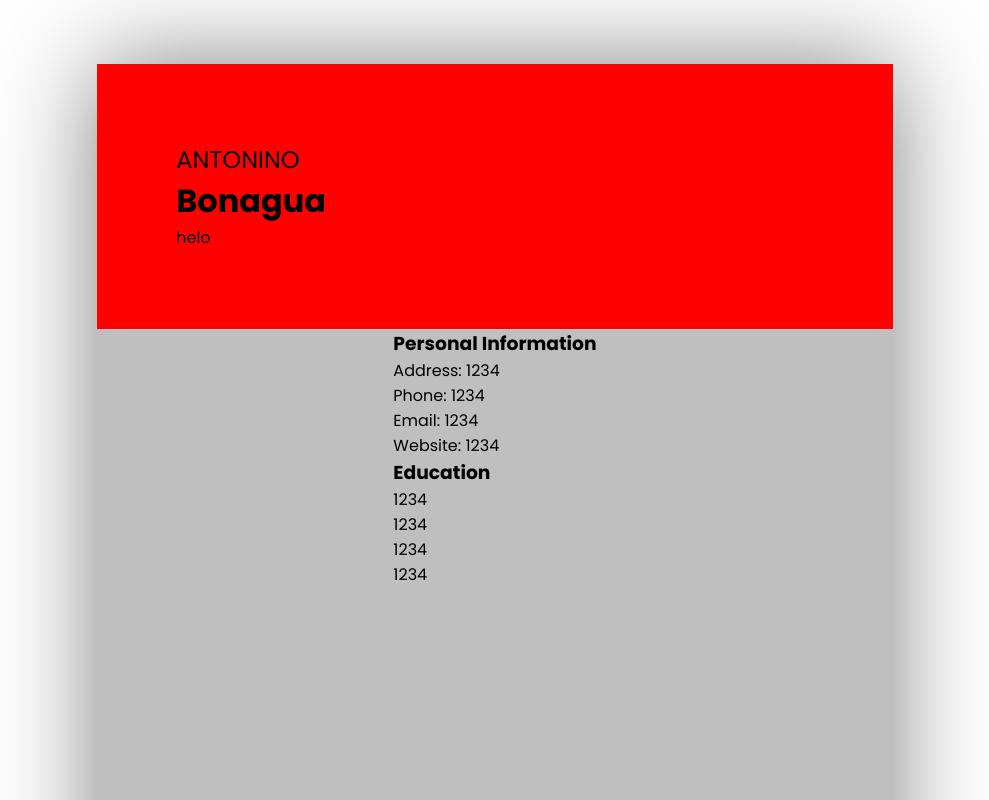
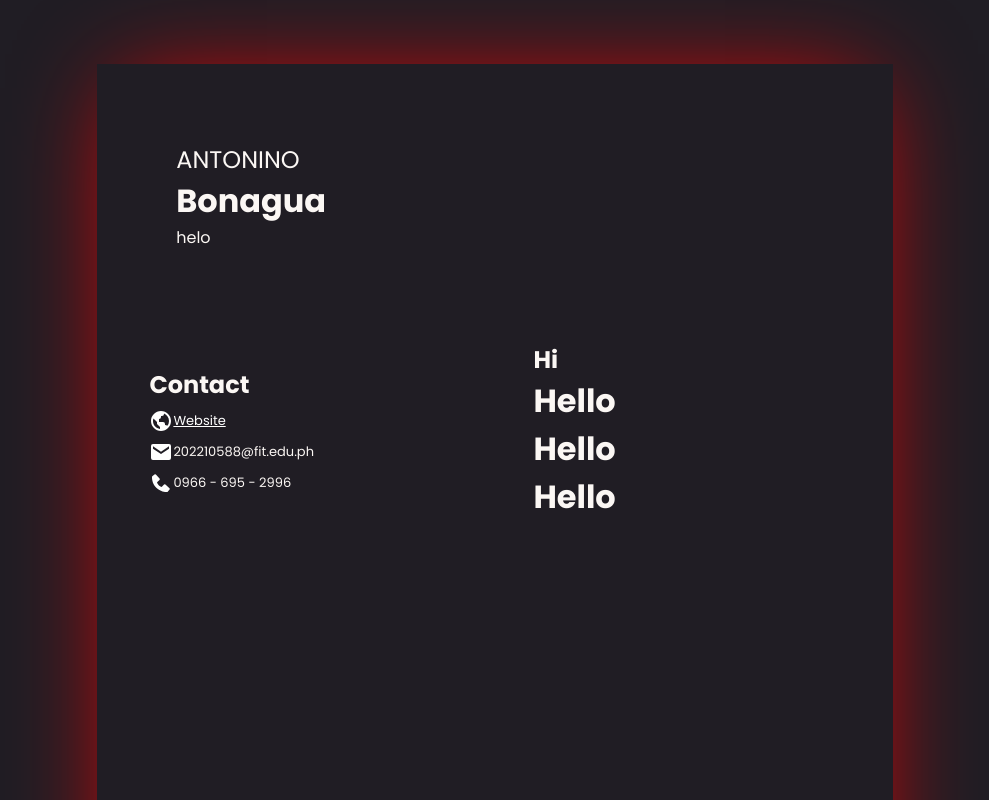
Before and after one commit to oninsss/Final_TSA1, a plain HTML site: page index.html in a window 1280 px wide. Shown: the top 800 px of the page, without its empty margins (145-1134 px from the left). Drawn offline with Linux system fonts and the light colour scheme.

Commit message:
first commit

```diff
--- a/Style/style.css
+++ b/Style/style.css
@@ -2,6 +2,7 @@
 
 *{
     font-family: 'Poppins', sans-serif;
+    color: #FBF7F4;
     padding: 0%;
     margin: 0%;
 }
@@ -9,7 +10,7 @@
 body{
     margin: 0;
     padding: 0;
-    background: #fff;
+    background: #201D24;
 }
 
 .container{
@@ -17,8 +18,8 @@ body{
     width: 100%;
     height: 11in;
     margin: 5% auto 5% auto;
-    background-color: rgb(191, 191, 191);
-    box-shadow: 0 0 1in -0in rgba(0, 0, 0, 0.5);
+    background-color: #201D24;
+    box-shadow: 0 0 1in -0.25in red;
     display: flex;
     flex-direction: column;
     align-items: center;
@@ -27,7 +28,7 @@ body{
 }
 
 .container .header{
-    background-color: red;
+    background-color: #201D24;
     width: 80%;
     height: 10%;
     padding: 10%;
@@ -40,3 +41,52 @@ body{
 .header h2{
     font-weight: 400;
 }
+
+.resume_body{
+    display: flex;
+    flex-direction: row;
+    justify-content: space-between;
+    align-items: center;
+}
+
+.resume_body .left{
+    height: auto;
+    width: 4in;
+    display: flex;
+    padding: 5%;
+    flex-direction: column;
+    align-items: flex-start;
+    justify-content: center;
+}
+
+.resume_body .left h1{
+    display: flex;
+    justify-content: start;
+}
+
+.resume_body .right{
+    height: auto;
+    width: 4in;
+    display: flex;
+    flex-direction: column;
+    align-items: flex-start;
+    justify-content: center;
+}
+
+.resume_body .right h1{
+    display: flex;
+    justify-content: start;
+}
+
+.contact_one, .contact_two, .contact_three{
+    display: flex;
+    flex-direction: row;
+    justify-content: flex-start;
+    align-items: center;
+    font-size: small;
+    margin: 2% 0% 0% 0%;
+}
+
+.contact_one img, .contact_two img, .contact_three img{
+    margin: 0% 0% 5% 0%;
+}
--- a/index.html
+++ b/index.html
@@ -15,22 +15,27 @@
             <p>helo</p>
         </div>
         <div class="resume_body">
-            <tr>
-                <td class="left">
-                    <h3>Personal Information</h3>
-                    <p>Address: 1234</p>
-                    <p>Phone: 1234</p>
-                    <p>Email: 1234</p>
-                    <p>Website: 1234</p>
-                </td>
-                <td class="right">
-                    <h3>Education</h3>
-                    <p>1234</p>
-                    <p>1234</p>
-                    <p>1234</p>
-                    <p>1234</p>
-                </td>
-            </tr>
+            <div class="left">
+                <h2>Contact</h2>
+                <div class="contact_one">
+                    <svg xmlns="http://www.w3.org/2000/svg" width="24" height="24" viewBox="0 0 24 24" style="fill: rgba(255, 255, 255, 1);transform: ;msFilter:;"><path d="M12 2C6.486 2 2 6.486 2 12s4.486 10 10 10 10-4.486 10-10S17.514 2 12 2zM4 12c0-.899.156-1.762.431-2.569L6 11l2 2v2l2 2 1 1v1.931C7.061 19.436 4 16.072 4 12zm14.33 4.873C17.677 16.347 16.687 16 16 16v-1a2 2 0 0 0-2-2h-4v-3a2 2 0 0 0 2-2V7h1a2 2 0 0 0 2-2v-.411C17.928 5.778 20 8.65 20 12a7.947 7.947 0 0 1-1.67 4.873z"></path></svg>
+                    <a href="oninsss.netlify.app" style="color: white">Website</a>
+                </div>
+                <div class="contact_two">
+                    <svg xmlns="http://www.w3.org/2000/svg" width="24" height="24" viewBox="0 0 24 24" style="fill: rgba(255, 255, 255, 1);transform: ;msFilter:;"><path d="M20 4H4a2 2 0 0 0-2 2v12a2 2 0 0 0 2 2h16a2 2 0 0 0 2-2V6a2 2 0 0 0-2-2zm0 4.7-8 5.334L4 8.7V6.297l8 5.333 8-5.333V8.7z"></path></svg>
+                    <p>202210588@fit.edu.ph</p>
+                </div>
+                <div class="contact_three">
+                    <svg xmlns="http://www.w3.org/2000/svg" width="24" height="24" viewBox="0 0 24 24" style="fill: rgba(255, 255, 255, 1);transform: ;msFilter:;"><path d="m20.487 17.14-4.065-3.696a1.001 1.001 0 0 0-1.391.043l-2.393 2.461c-.576-.11-1.734-.471-2.926-1.66-1.192-1.193-1.553-2.354-1.66-2.926l2.459-2.394a1 1 0 0 0 .043-1.391L6.859 3.513a1 1 0 0 0-1.391-.087l-2.17 1.861a1 1 0 0 0-.29.649c-.015.25-.301 6.172 4.291 10.766C11.305 20.707 16.323 21 17.705 21c.202 0 .326-.006.359-.008a.992.992 0 0 0 .648-.291l1.86-2.171a.997.997 0 0 0-.085-1.39z"></path></svg>
+                    <p>0966 - 695 - 2996</p>
+                </div>
+            </div>
+            <div class="right">
+                <h2>Hi</h2>
+                <h1>Hello</h1>
+                <h1>Hello</h1>
+                <h1>Hello</h1>
+            </div>
         </div>
     </div>
 
```
